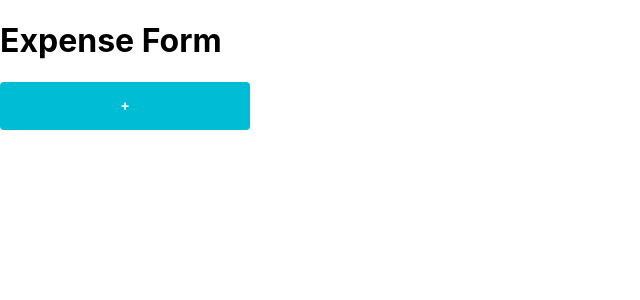
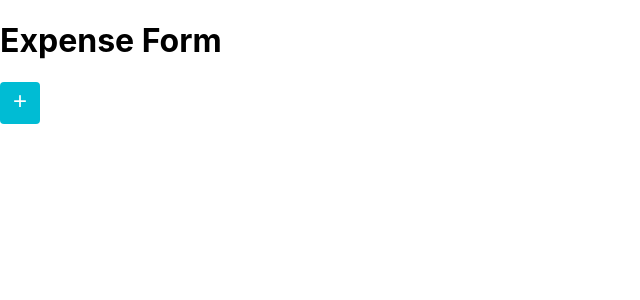
Before and after one commit to nattydodd/expense-tracker, a React (Create React App) app: page / in a window 1280 px wide. Shown: the top 300 px of the page, without its empty margins (0-640 px from the left). Built offline with nearby package versions, Linux system fonts and the light colour scheme.

Commit message:
css: edit and plus button styles

```diff
--- a/src/App.tsx
+++ b/src/App.tsx
@@ -11,11 +11,9 @@ const App: React.FC = () => {
     <div>
       <h1>Expense Form</h1>
       <Button
-        buttonType="primary"
+        buttonType="plus"
         onClick={() => addNewEntry()}
-      >
-        +
-      </Button>
+      />
     </div>
   );
 }
--- a/src/components/Button/index.tsx
+++ b/src/components/Button/index.tsx
@@ -13,7 +13,9 @@ const Button: React.FC<IProps> = ({ children, buttonType, onClick }) => {
       className={buttonType}
       onClick={onClick}
     >
-      {children}
+      {buttonType === 'edit' ? 'Edit'
+        : buttonType === 'plus' ? '+'
+        : children}
     </StyledButton>
   );
 }
--- a/src/components/Button/styled.tsx
+++ b/src/components/Button/styled.tsx
@@ -4,7 +4,7 @@ export const baseButton = css`
   border: 1px solid transparent;
   line-height: 16px;
   text-align: center;
-  height: 48px;
+  height: 42px;
   color: white;
   min-width: 250px;
   position: relative;
@@ -44,6 +44,23 @@ export const secondaryButton = css`
   }
 `;
 
+export const EditButton = css`
+  background-color: #e8be1b;
+  min-width: auto;
+
+  &:hover {
+    background-color: #c5a218;
+  }
+`;
+
+export const plusButton = css`
+  line-height: 20px;
+  padding: 0px 12px 4px;
+  font-size: 24px;
+  min-width: auto;
+  font-weight: 400;
+`;
+
 export const StyledButton = styled.button`
   ${baseButton}
 
@@ -54,4 +71,13 @@ export const StyledButton = styled.button`
   &.secondary {
     ${secondaryButton}
   }
+
+  &.edit {
+    ${EditButton}
+  }
+
+  &.plus {
+    ${primaryButton}
+    ${plusButton}
+  }
 `;
```
Also changed, not shown: 1 other file (tests, documents, lock files or other folders).
